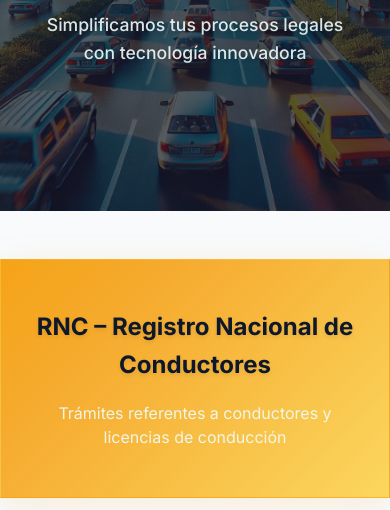
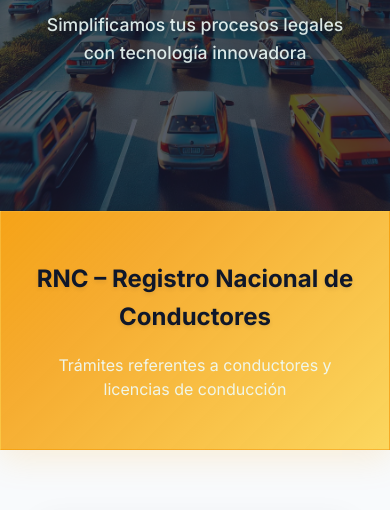
Before and after one commit to Andrew-Sand/TramitesPlus, a plain HTML site: page index.html in a window 390 px wide. Shown: the part 334-844 px from the top of the page. Drawn offline with Linux system fonts and the light colour scheme.

Commit message:
Update styles.css

```diff
--- a/styles.css
+++ b/styles.css
@@ -771,7 +771,7 @@
     @media (max-width: 768px) {
         .banner-conductores {
             padding: 3rem 1.5rem;
-            margin: 3rem 0;
+            margin: 0;
         }
 
         .banner-conductores h2 {
```
